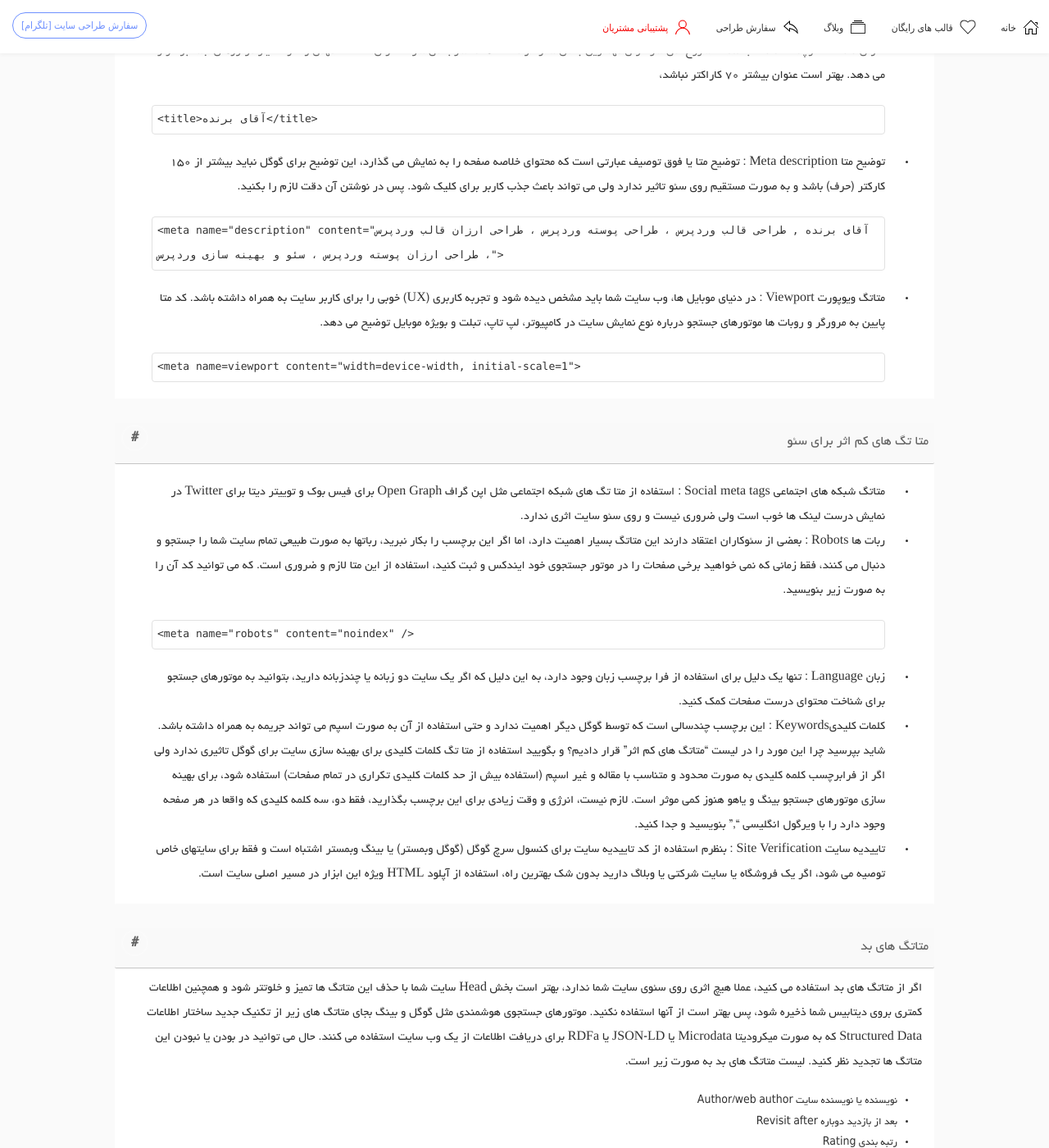
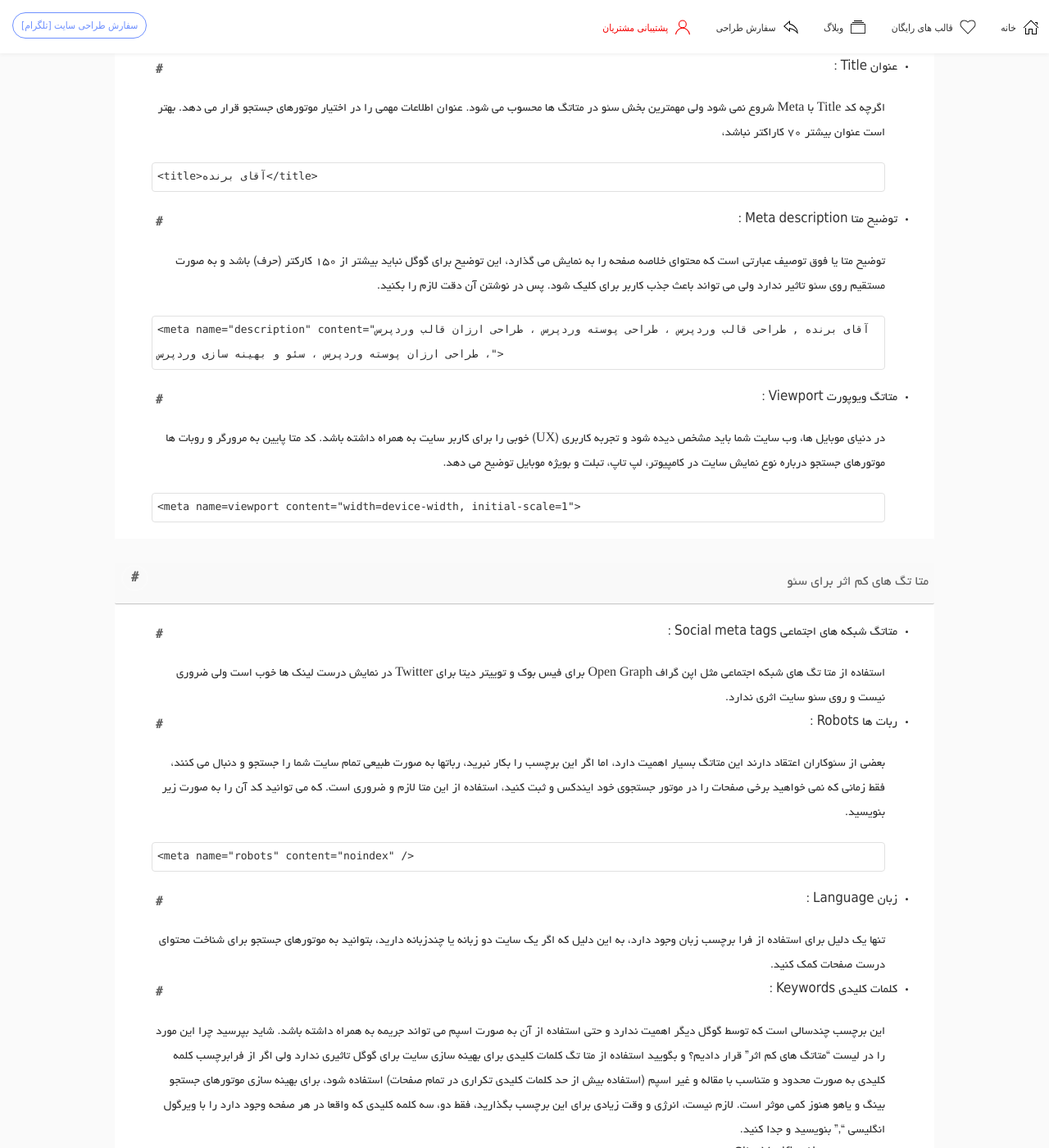
Before and after one commit to AppMyAnimeList/mr-wins, a Jekyll site: the page built from _posts/blog/2017-10-28-Seo-Meta-Tags.md, in a window 1280 px wide and 1400 px high, scrolled down 1436 px. Shown: the whole window at 82% size. Built offline with Jekyll 4.4.1, drawn with Linux system fonts in a browser that asks for light colours; some of the changed text lies outside the part shown.

Commit message:
Update 2017-10-28-Seo-Meta-Tags.md

```diff
--- a/_posts/blog/2017-10-28-Seo-Meta-Tags.md
+++ b/_posts/blog/2017-10-28-Seo-Meta-Tags.md
@@ -52,39 +52,39 @@ tags:
 
 این متا تگ ها باید در تمام صفحات وب سایت شما وجود داشته باشند. شاید این لیست کوچک بنظر برسد ولی شامل موثرترین متاتگ های خوب  می شود.
 
-+   نوع محتوای متا Meta content type :
++   ### نوع محتوای متا Meta content type :
 برچسب متا، نوع محتوای داخل سایت شما را مشخص می کند، در اصل مرورگر و موتورهای جستجو تشخیص می دهند، نوع حرف استفاده شده به چه صورتی است. برای زبان فارسی بخش Charset باید حتما به صورت utf-8 باشد. کد پیشنهادی ما برای بخش متای نوع محتوای فارسی به صورت زیر است.
 `<meta http-equiv="Content-Type" content="text/html; charset=utf-8" />`
 
-+   عنوان Title :
++   ### عنوان Title :
 اگرچه کد Title با Meta شروع نمی شود ولی مهمترین بخش سئو در متاتگ ها محسوب می شود. عنوان اطلاعات مهمی را در اختیار موتورهای جستجو قرار می دهد. بهتر است عنوان بیشتر ۷۰ کاراکتر نباشد،
 `<title>آقای برنده</title>`
 
-+   توضیح متا Meta description :
++   ### توضیح متا Meta description :
 توضیح متا یا فوق توصیف عبارتی است که محتوای خلاصه صفحه را به نمایش می گذارد، این توضیح برای گوگل نباید بیشتر از ۱۵۰ کارکتر (حرف) باشد و به صورت مستقیم روی سئو تاثیر ندارد ولی می تواند باعث جذب کاربر برای کلیک شود. پس در نوشتن آن دقت لازم را بکنید.
 `<meta name="description" content="آقای برنده , طراحی قالب وردپرس ، طراحی پوسته وردپرس ، طراحی ارزان قالب وردپرس ، طراحی ارزان پوسته وردپرس ، سئو و بهینه سازی وردپرس">`
 
-+   متاتگ ویوپورت Viewport :
++   ### متاتگ ویوپورت Viewport :
 در دنیای موبایل ها، وب سایت شما باید مشخص دیده شود و تجربه کاربری (UX) خوبی را برای کاربر سایت به همراه داشته باشد. کد متا پایین به مرورگر و روبات ها موتورهای جستجو درباره نوع نمایش سایت در کامپیوتر، لپ تاپ، تبلت و بویژه موبایل توضیح می دهد.
 `<meta name=viewport content="width=device-width, initial-scale=1">`
 
 ## متا تگ های کم اثر برای سئو
-+   متاتگ شبکه های اجتماعی Social meta tags :
++   ### متاتگ شبکه های اجتماعی Social meta tags :
 استفاده از متا تگ های شبکه اجتماعی مثل اپن گراف Open Graph برای فیس بوک و توییتر دیتا برای Twitter در نمایش درست لینک ها خوب است ولی ضروری نیست و روی سئو سایت اثری ندارد.
 
-+   ربات ها Robots :
++   ### ربات ها Robots :
 بعضی از سئوکاران اعتقاد دارند این متاتگ بسیار اهمیت دارد، اما اگر این برچسب را بکار نبرید، رباتها به صورت طبیعی تمام سایت شما را جستجو و دنبال می کنند، فقط زمانی که نمی خواهید برخی صفحات را در موتور
 جستجوی خود ایندکس و ثبت کنید، استفاده از این متا لازم و ضروری است. که می توانید کد آن را به صورت زیر بنویسید.
 `<meta name="robots" content="noindex" />`
 
-+   زبان Language :
++   ### زبان Language :
 تنها یک دلیل برای استفاده از فرا برچسب زبان وجود دارد، به این دلیل که اگر یک سایت دو زبانه یا چندزبانه دارید، بتوانید به موتورهای جستجو برای شناخت محتوای درست صفحات کمک کنید.
 
-+   کلمات کلیدیKeywords :
++   ### کلمات کلیدی Keywords :
 این برچسب چندسالی است که توسط گوگل دیگر اهمیت ندارد و حتی استفاده از آن به صورت اسپم می تواند جریمه به همراه داشته باشد.
 شاید بپرسید چرا این مورد را در لیست “متاتگ های کم اثر” قرار دادیم؟ و بگویید استفاده از متا تگ کلمات کلیدی برای بهینه سازی سایت برای گوگل تاثیری ندارد ولی اگر از فرابرچسب کلمه کلیدی به صورت محدود و متناسب با مقاله و غیر اسپم (استفاده بیش از حد کلمات کلیدی تکراری در تمام صفحات) استفاده شود، برای بهینه سازی موتورهای جستجو بینگ و یاهو هنوز کمی موثر است. لازم نیست، انرژی و وقت زیادی برای این برچسب بگذارید، فقط دو، سه کلمه کلیدی که واقعا در هر صفحه  وجود دارد را با ویرگول انگلیسی “,” بنویسید و جدا کنید.
 
-+   تاییدیه سایت Site Verification :
++   ### تاییدیه سایت Site Verification :
  بنظرم استفاده از کد تاییدیه سایت برای کنسول سرچ گوگل (گوگل وبمستر) یا بینگ وبمستر اشتباه است و فقط برای سایتهای خاص توصیه می شود، اگر یک فروشگاه یا سایت شرکتی یا وبلاگ دارید بدون شک بهترین راه، استفاده از آپلود HTML ویژه این ابزار در مسیر اصلی سایت است.
 
 ## متاتگ های بد
```
